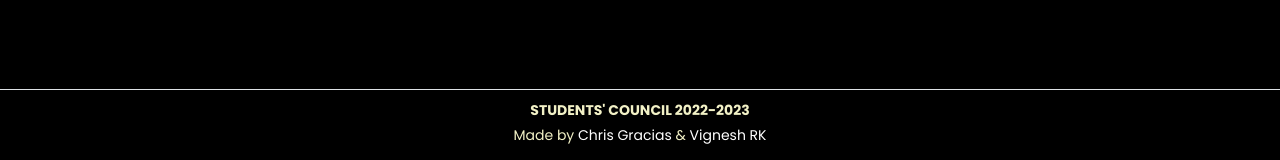
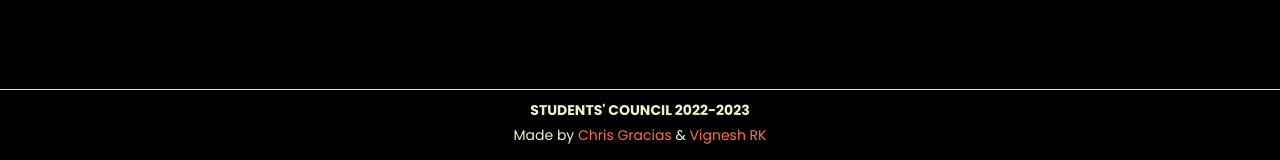
Before and after one commit to StudentsCouncilCRCE/Synergy2.0, a website: page index.html in a window 1280 px wide. Shown: the part 6413-6573 px from the top of the page. Drawn offline with nearby package versions, Linux system fonts and the light colour scheme.

Commit message:
link color

```diff
--- a/index.html
+++ b/index.html
@@ -819,9 +819,9 @@
                 <div class="copyright">
                     <strong><span>STUDENTS' COUNCIL 2022-2023</span></strong>
                     <br>
-                    Made by <a href="https://www.linkedin.com/in/chrisgracias/" style="color: rgb(255, 255, 255);">Chris
+                    Made by <a href="https://www.linkedin.com/in/chrisgracias/" style="color: #ff6e42;">Chris
                         Gracias</a> & <a href="https://www.linkedin.com/in/vignesh-rk-0b1624249"
-                        style="color: rgb(255, 255, 255);">Vignesh RK</a>
+                        style="color: #ff6e42;">Vignesh RK</a>
                 </div>
             </div>
         </footer>
```
